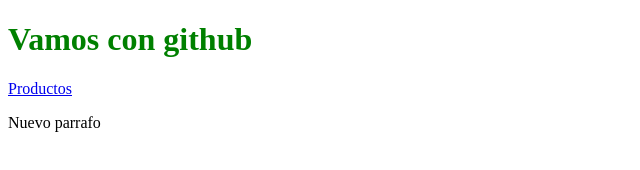
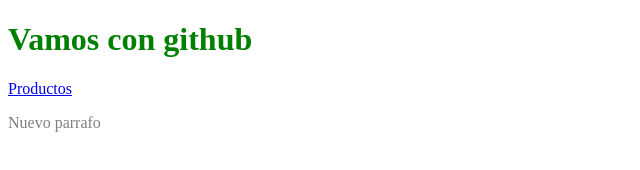
Before and after one commit to maye17/ClaseGitHub, a plain HTML site: page index.html in a window 1280 px wide. Shown: the full height of the page, 0-640 px from the left. Drawn offline with Linux system fonts and the light colour scheme.

Commit message:
Cambio de color en el parrafo del index

```diff
--- a/style.css
+++ b/style.css
@@ -1,3 +1,7 @@
 h1 {
     color: green;
 }
+
+p {
+    color: grey;
+}
```
